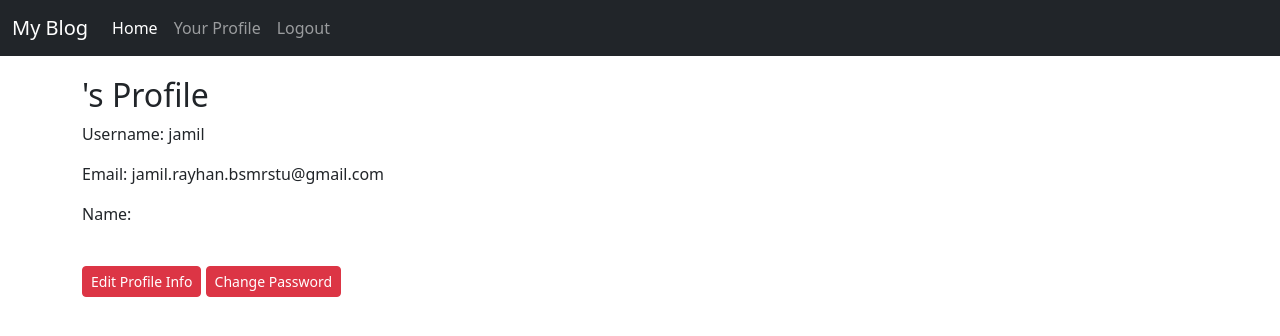
After one commit to JamilRayhan/Blog-Project, a Django app: page /account/profile/ in a window 1280 px wide. The commit adds this page. Shown: the top 336 px of the page. Run offline with Django 4.2, Linux system fonts and the light colour scheme; a user stored in the database is signed in; some libraries are stand-ins or nearby versions.

Commit message:
edit /update info

```diff
--- a/App_Login/urls.py
+++ b/App_Login/urls.py
@@ -7,6 +7,8 @@ app_name='App_Login'
 urlpatterns = [
     path('signup/',views.sign_up,name='signup'),
     path('login/',views.login_page, name='login'),
-    path('/logout/',views.logout_user, name='logout'),
-
+    path('logout/',views.logout_user, name='logout'),
+    path('profile/',views.profile, name='profile'),
+    path('change-profile/',views.user_change, name='user_change'),
+    path('password/',views.pass_change, name='pass_change'),
 ]
--- a/App_Login/views.py
+++ b/App_Login/views.py
@@ -1,17 +1,18 @@
 from django.shortcuts import render
-from django.contrib.auth.forms import UserCreationForm,AuthenticationForm
+from django.contrib.auth.forms import UserCreationForm,AuthenticationForm, PasswordChangeForm
 from django.contrib.auth import login, authenticate, logout
 from django.shortcuts import HttpResponseRedirect
 from django.urls import reverse
 from django.contrib.auth.decorators import login_required
+from App_Login.forms import SignUpForm,UserProfileChange
 # Create your views here.
 
 
 def sign_up(request):
-    form= UserCreationForm()
+    form= SignUpForm()
     registered= False
     if request.method == 'POST':
-        form = UserCreationForm(data=request.POST)
+        form = SignUpForm(data=request.POST)
         if form.is_valid():
             form.save()
             registered = True
@@ -37,3 +38,31 @@ def login_page(request):
 def logout_user(request):
     logout(request)
     return HttpResponseRedirect(reverse('index'))
+
+@login_required
+def profile(request):
+    return render(request, 'App_Login/profile.html',context={})
+
+@login_required
+def user_change(request):
+    current_user = request.user
+    form = UserProfileChange(instance=current_user)
+    if request.method == 'POST':
+        form= UserProfileChange(request.POST,instance= current_user)
+        if form.is_valid():
+            form.save()
+            form = UserProfileChange(instance= current_user)
+    return render(request, 'App_Login/change_profile.html',context={'form':form})
+
+
+@login_required
+def pass_change(request):
+    current_user = request.user
+    change= False
+    form = PasswordChangeForm(current_user)
+    if request.method == 'POST':
+        form= PasswordChangeForm(current_user,data=request.POST)
+        if form.is_valid():
+            form.save()
+            change=True
+    return render(request, 'App_Login/pass_change.html',context={'form':form , 'change': change})
--- /dev/null
+++ b/templates/App_Login/profile.html
@@ -0,0 +1,12 @@
+{% extends 'base.html' %}
+{% load crispy_forms_tags %}
+{% block title_block %} Profile {% endblock  %}
+{% block body_block %}
+<h2> {{user.first_name}}'s Profile </h2>
+<p>Username: {{user.username}}</p>
+<p>Email: {{user.email}}</p>
+<p>Name: {{user.first_name}} {{user.last_name}}</p>
+<br>
+<a href="{% url 'App_Login:user_change'%}" class = "btn btn-danger btn-sm">Edit Profile Info</a>
+<a href="{% url 'App_Login:pass_change'%}" class = "btn btn-danger btn-sm">Change Password</a>
+{% endblock  %}
--- a/templates/base.html
+++ b/templates/base.html
@@ -33,6 +33,9 @@
             </li>
             {% if user.is_authenticated %}
             <li class="nav-item">
+              <a class="nav-link"aria-current="page"href=" {% url 'App_Login:profile' %}">Your Profile</a>
+            </li>
+            <li class="nav-item">
               <a class="nav-link"aria-current="page"href=" {% url 'App_Login:logout' %}">Logout</a>
             </li>
             {% else %}
```
Also changed, not shown: App_Login/forms.py (added, +16 -0 lines), templates/App_Login/change_profile.html (added, +10 -0 lines), templates/App_Login/pass_change.html (added, +15 -0 lines), db.sqlite3.
